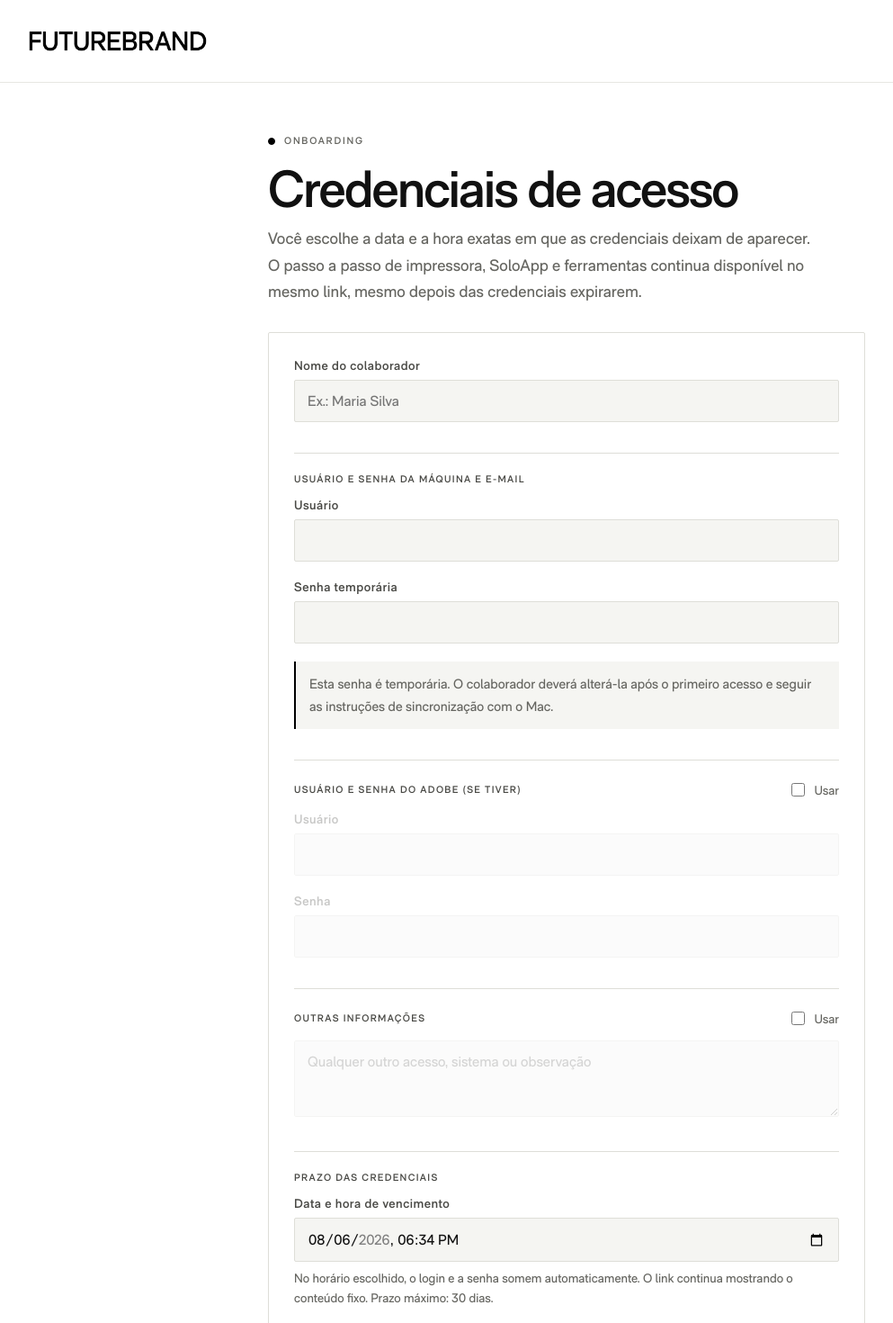
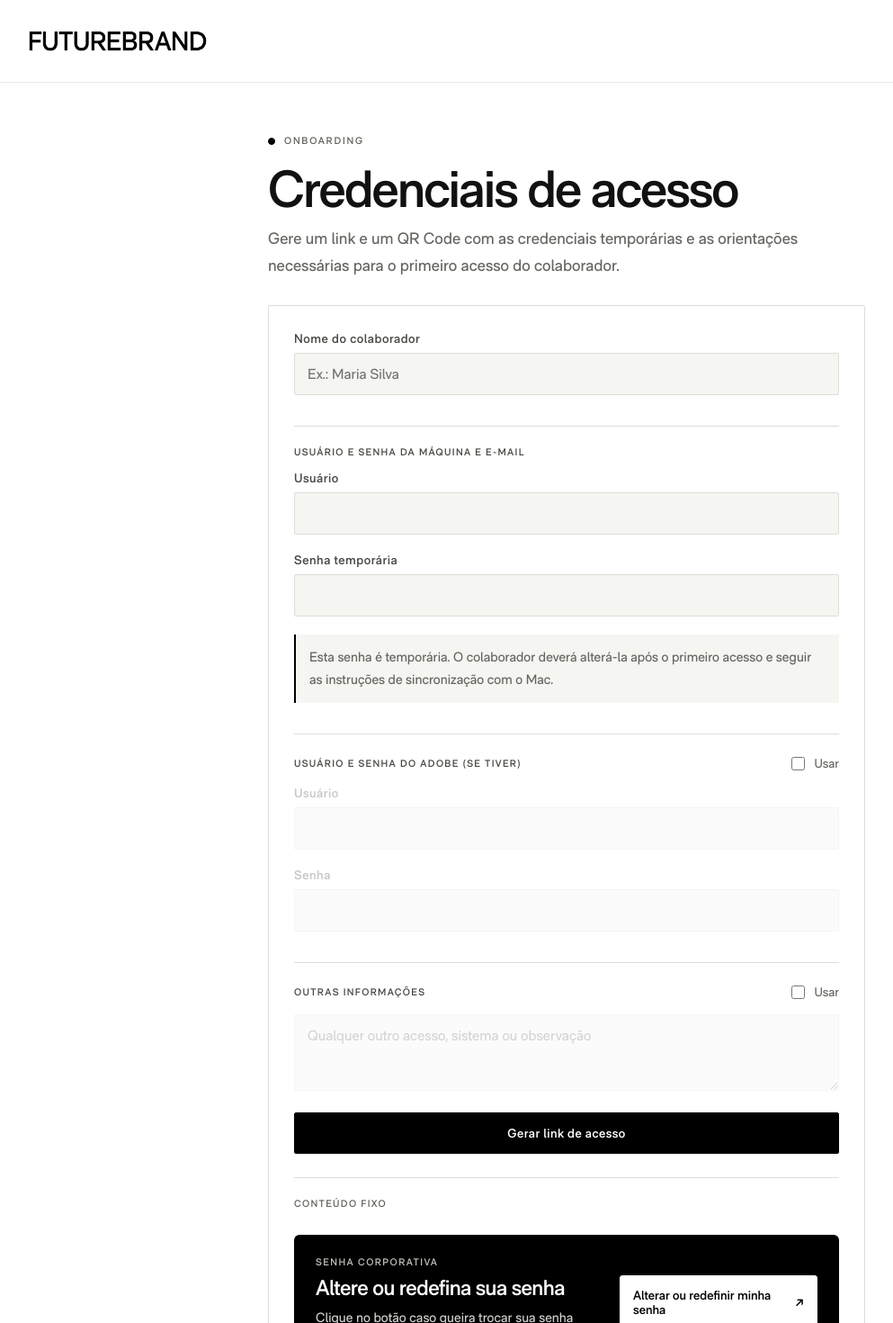
Before and after one commit to GabrielRavaliaLopes/Onboarding-FutureBrand, a Next.js app: page /admin/painel in a window 1280 px wide. Shown: the top 1470 px of the page at 90% size, without its empty margins (10-1003 px from the left). Built offline with nearby package versions, Linux system fonts and the light colour scheme.

Commit message:
Remove vencimento das credenciais

```diff
--- a/app/admin/painel/page.tsx
+++ b/app/admin/painel/page.tsx
@@ -24,29 +24,10 @@ const EMPTY: FormState = {
   outrasInfos: "",
 };
 
-const MAX_EXPIRY_DAYS = 30;
-
-function toDateTimeLocal(date: Date) {
-  const offset = date.getTimezoneOffset() * 60_000;
-  return new Date(date.getTime() - offset).toISOString().slice(0, 16);
-}
-
-function defaultExpiry() {
-  return toDateTimeLocal(new Date(Date.now() + 24 * 60 * 60 * 1000));
-}
-
-function formatExpiry(value: string) {
-  return new Intl.DateTimeFormat("pt-BR", {
-    dateStyle: "short",
-    timeStyle: "short",
-  }).format(new Date(value));
-}
-
 export default function PainelPage() {
   const [form, setForm] = useState<FormState>(EMPTY);
   const [usarAdobe, setUsarAdobe] = useState(false);
   const [usarOutras, setUsarOutras] = useState(false);
-  const [expiresAt, setExpiresAt] = useState(defaultExpiry);
   const [loading, setLoading] = useState(false);
   const [error, setError] = useState<string | null>(null);
   const [link, setLink] = useState<string | null>(null);
@@ -63,12 +44,6 @@ export default function PainelPage() {
     setLoading(true);
     setLink(null);
     try {
-      const expiryTimestamp = new Date(expiresAt).getTime();
-      if (!Number.isFinite(expiryTimestamp) || expiryTimestamp <= Date.now()) {
-        setError("Escolha uma data e hora futuras para o vencimento.");
-        return;
-      }
-
       const payload: Partial<FormState> = {
         loginUsuario: form.loginUsuario,
         loginSenha: form.loginSenha,
@@ -91,7 +66,6 @@ export default function PainelPage() {
         body: JSON.stringify({
           ciphertext,
           iv,
-          expiresAt: expiryTimestamp,
           createdFor: form.nomeColaborador,
         }),
       });
@@ -131,7 +105,6 @@ export default function PainelPage() {
     setLink(null);
     setQrDataUrl(null);
     setError(null);
-    setExpiresAt(defaultExpiry());
   }
 
   return (
@@ -142,9 +115,8 @@ export default function PainelPage() {
       </div>
       <h1>Credenciais de acesso</h1>
       <p className="lead">
-        Você escolhe a data e a hora exatas em que as credenciais deixam de aparecer. O
-        passo a passo de impressora, SoloApp e ferramentas continua disponível no mesmo
-        link, mesmo depois das credenciais expirarem.
+        Gere um link e um QR Code com as credenciais temporárias e as orientações necessárias
+        para o primeiro acesso do colaborador.
       </p>
 
       {!link ? (
@@ -212,24 +184,6 @@ export default function PainelPage() {
             </div>
           </div>
 
-          <div className="section-title">Prazo das credenciais</div>
-          <div className="field">
-            <label htmlFor="expiresAt">Data e hora de vencimento</label>
-            <input
-              id="expiresAt"
-              type="datetime-local"
-              value={expiresAt}
-              min={toDateTimeLocal(new Date())}
-              max={toDateTimeLocal(new Date(Date.now() + MAX_EXPIRY_DAYS * 24 * 60 * 60 * 1000))}
-              onChange={(e) => setExpiresAt(e.target.value)}
-              required
-            />
-            <p className="field-note">
-              No horário escolhido, o login e a senha somem automaticamente. O link
-              continua mostrando o conteúdo fixo. Prazo máximo: {MAX_EXPIRY_DAYS} dias.
-            </p>
-          </div>
-
           <button className="primary" type="submit" disabled={loading}>
             {loading ? "Gerando link..." : "Gerar link de acesso"}
           </button>
@@ -243,10 +197,10 @@ export default function PainelPage() {
         </form>
       ) : (
         <div className="card">
-          <span className="badge warn">Válidas até {formatExpiry(expiresAt)}</span>
+          <span className="badge">Onboarding pronto</span>
           <p className="lead" style={{ marginTop: 14 }}>
-            Envie este link para {form.nomeColaborador || "o colaborador"}. As credenciais
-            expiram em {formatExpiry(expiresAt)}; o conteúdo de ajuda continua disponível.
+            Envie este link ou apresente o QR Code para {form.nomeColaborador || "o colaborador"}.
+            A senha informada é temporária e deve ser alterada após o primeiro acesso.
           </p>
           <div className="link-box">{link}</div>
           {qrDataUrl && (
--- a/app/api/admin/create/route.ts
+++ b/app/api/admin/create/route.ts
@@ -1,31 +1,16 @@
 import { NextRequest, NextResponse } from "next/server";
 import { nanoid } from "nanoid";
-import { HOUSEKEEPING_TTL_SECONDS, redis } from "@/lib/redis";
-
-const MAX_EXPIRY_MS = 30 * 24 * 60 * 60 * 1000;
+import { redis } from "@/lib/redis";
 
 export async function POST(req: NextRequest) {
   const body = await req.json();
-  const { ciphertext, iv, expiresAt, createdFor } = body ?? {};
+  const { ciphertext, iv, createdFor } = body ?? {};
 
   if (!ciphertext || !iv) {
     return NextResponse.json({ error: "Dados incompletos." }, { status: 400 });
   }
 
   const now = Date.now();
-  const expiryTimestamp = Number(expiresAt);
-
-  if (
-    !Number.isFinite(expiryTimestamp) ||
-    expiryTimestamp <= now ||
-    expiryTimestamp > now + MAX_EXPIRY_MS
-  ) {
-    return NextResponse.json(
-      { error: "Escolha um vencimento futuro de até 30 dias." },
-      { status: 400 }
-    );
-  }
-
   const id = nanoid(24);
 
   await redis.set(
@@ -33,12 +18,10 @@ export async function POST(req: NextRequest) {
     JSON.stringify({
       credCiphertext: ciphertext,
       credIv: iv,
-      credExpiresAt: expiryTimestamp,
       createdFor: typeof createdFor === "string" ? createdFor.slice(0, 100) : undefined,
       createdAt: now,
-    }),
-    { ex: HOUSEKEEPING_TTL_SECONDS }
+    })
   );
 
-  return NextResponse.json({ id, expiresAt: expiryTimestamp });
+  return NextResponse.json({ id });
 }
--- a/app/api/secret/[id]/route.ts
+++ b/app/api/secret/[id]/route.ts
@@ -1,9 +1,8 @@
 import { NextRequest, NextResponse } from "next/server";
 import { OnboardingRecord, redis } from "@/lib/redis";
 
-// Importante: este GET não apaga o registro (não é mais "uso único").
-// O conteúdo fixo da página independe deste endpoint — ele só cuida da
-// parte de credenciais, que tem prazo próprio (credExpiresAt).
+// Este GET não apaga o registro: o mesmo QR Code pode ser consultado novamente.
+// As credenciais permanecem cifradas e só podem ser abertas com a chave do link.
 export async function GET(_req: NextRequest, { params }: { params: { id: string } }) {
   const raw = await redis.get<string>(`onboarding:${params.id}`);
 
@@ -12,11 +11,6 @@ export async function GET(_req: NextRequest, { params }: { params: { id: string
   }
 
   const record: OnboardingRecord = typeof raw === "string" ? JSON.parse(raw) : raw;
-  const expired = Date.now() >= record.credExpiresAt;
-
-  if (expired) {
-    return NextResponse.json({ available: false, expired: true });
-  }
 
   return NextResponse.json({
     available: true,
--- a/app/page.tsx
+++ b/app/page.tsx
@@ -9,8 +9,8 @@ export default function Home() {
       </div>
       <h1>Onboarding FutureBrand</h1>
       <p className="lead">
-        Gere um link (e QR code) por colaborador e escolha a data e a hora exatas de
-        vencimento. Depois disso, as credenciais somem, mas o passo a passo fixo, continua disponível no mesmo link.
+        Gere um link e um QR Code por colaborador com credenciais temporárias e orientações
+        para configurar os primeiros acessos.
       </p>
       <div className="card">
         <Link href="/admin">
--- a/lib/redis.ts
+++ b/lib/redis.ts
@@ -5,17 +5,12 @@ export const redis = new Redis({
   token: process.env.UPSTASH_REDIS_REST_TOKEN!,
 });
 
-// Cada onboarding vira UM registro. As credenciais têm prazo próprio
-// (credExpiresAt) e somem sozinhas depois desse prazo — mas o registro em si
-// não é apagado na primeira leitura (dá pra escanear o mesmo QR várias vezes
-// dentro da janela de validade). O TTL do Redis abaixo é só faxina de longo
-// prazo (o link para de fazer sentido de qualquer forma depois disso).
-export const HOUSEKEEPING_TTL_SECONDS = 60 * 60 * 24 * 90; // 90 dias
+// Cada onboarding vira um registro permanente. O conteúdo sensível permanece
+// cifrado e só pode ser aberto por quem possui o link completo com a chave.
 
 export type OnboardingRecord = {
   credCiphertext: string; // base64 — login/senha, adobe, outras infos (criptografado no navegador)
   credIv: string; // base64
-  credExpiresAt: number; // epoch ms — depois disso, as credenciais somem da página
   createdFor?: string; // nome do colaborador (rótulo, não sigiloso)
   createdAt: number;
 };
```
Also changed, not shown: app/view/[id]/page.tsx (+5 -15 lines), 1 other file (tests, documents, lock files or other folders).
